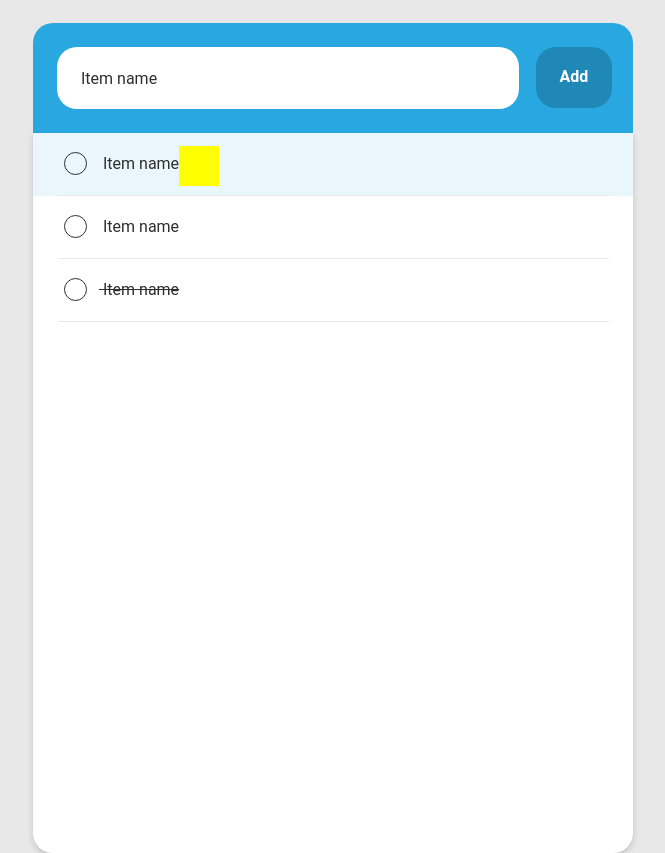
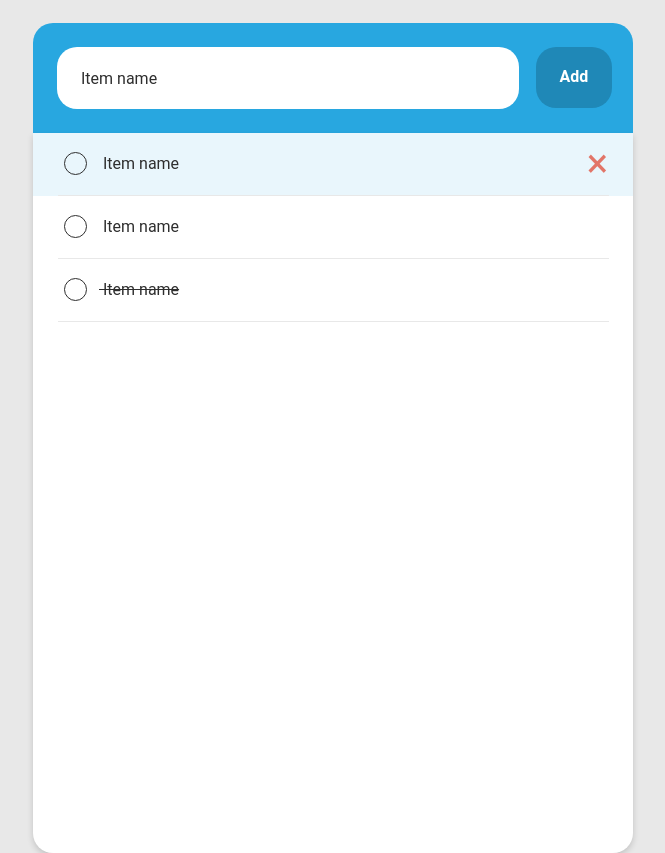
Before and after one commit to Cesniux/to-do-app, a plain HTML site: page index.html in a window 1280 px wide. Shown: the whole page, without its empty margins (307-972 px from the left). Drawn offline with Linux system fonts and the light colour scheme.

Commit message:
CSS and HTML done. I think the 1st task is finished.

```diff
--- a/style.css
+++ b/style.css
@@ -153,8 +153,27 @@ body {
 .xbox {
   display: inline-block;
   position: absolute;
-  margin-right: auto;
-  height: 40px;
-  width: 40px;
-  background-color: yellow;
+  left: 550px;
+  top: 17px;
+  margin-top: 0;
+  margin-left: auto;
+  margin-right: 0;
+  height: 29px;
+  width: 29px;
 }
+
+/* A 'x' sign in the box */
+.xbox::after {
+  display: inline-block;
+  position: absolute;
+  text-align: center;
+  top: 0;
+  bottom: 0;
+  left: 0;
+  right: 0;
+  content: "\d7";
+  color: #e03e28b2;
+  font-size: 40px;
+  line-height: 28px;
+  font-weight: 400;
+}
```
